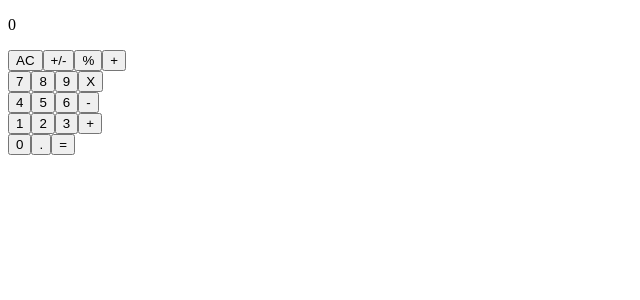
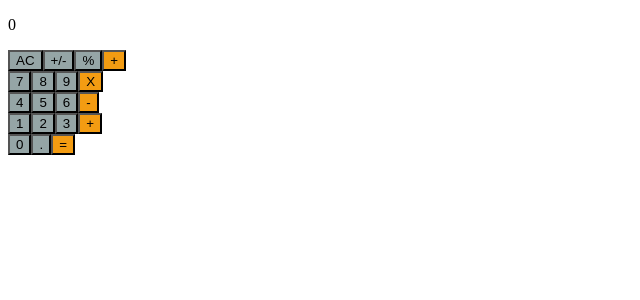
Before and after one commit to nikasulo/reactulator-lator, a React (Create React App) app: page / in a window 1280 px wide. Shown: the top 300 px of the page, without its empty margins (0-640 px from the left). Built offline with nearby package versions, Linux system fonts and the light colour scheme.

Commit message:
Style buttons

```diff
--- a/src/components/Button.js
+++ b/src/components/Button.js
@@ -2,7 +2,7 @@ import React from 'react';
 
 export const Button = (props) => {
   return (
-    <button onClick = {props.onClick} className = {props.className}>
+    <button onClick = {props.onClick} className = {props.className} style={props.style}>
       {props.value}
     </button>
   )
--- a/src/components/ButtonPanel.js
+++ b/src/components/ButtonPanel.js
@@ -1,26 +1,43 @@
-import React from 'react';
-import {Button} from './Button';
+import React from "react";
+import {Button} from "./Button";
+
+const buttonStyle = {
+  backgroundColor: "#95a5a6",
+  color: "#000"
+}
+
+const zeroButtonStyle = {
+  ...buttonStyle
+}
+
+
+const orangeButtonStyle = {
+  ...buttonStyle,
+  backgroundColor: "#f39c12"
+}
 
 export const ButtonPanel = (props) => {
 
   const renderButtons = () => {
     let buttons;
     const groups = [
-      ['AC', '+/-', '%', '+'],
-      ['7', '8', '9', 'X'],
-      ['4', '5', '6', '-'],
-      ['1', '2', '3', '+'],
-      ['0', '.', '=', null]
+      ["AC", "+/-", "%", "+"],
+      ["7", "8", "9", "X"],
+      ["4", "5", "6", "-"],
+      ["1", "2", "3", "+"],
+      ["0", ".", "=", null]
     ]
 
     buttons = groups.map((group) => {
       let [a,b,c,d] = group;
-      return (<div>
-          <Button value = {a} className = 'button'/>
-          <Button value = {b} className = 'button'/>
-          <Button value = {c} className = {d ? 'button' : 'button orange-btn'} />
-          {d && <Button value = {d} className = 'button orange-btn'/>}
-        </div>)
+      return (
+        <div >
+          <Button value={a} style={a === 0 ? zeroButtonStyle : buttonStyle}/>
+          <Button value={b} style={buttonStyle}/>
+          <Button value={c} style={d ? buttonStyle : orangeButtonStyle} />
+          {d && <Button value={d} style={orangeButtonStyle}/>}
+        </div>
+      )
     })
 
     return buttons;
```
